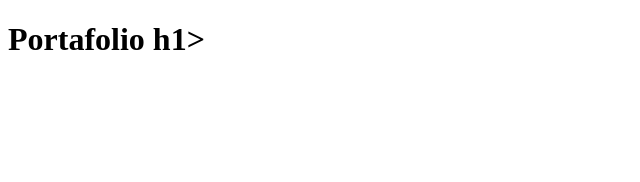
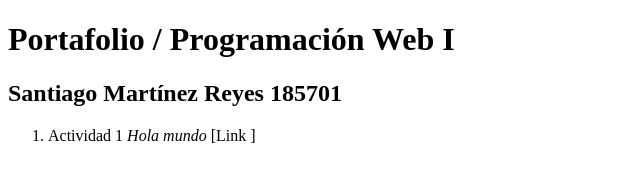
Before and after one commit to Santimtz16/Mortal_Codex.github.io, a plain HTML site: page index.html in a window 1280 px wide. Shown: the whole page, without its empty margins (0-640 px from the left). Drawn offline with Linux system fonts and the light colour scheme.

Commit message:
Update index.html

```diff
--- a/index.html
+++ b/index.html
@@ -9,6 +9,11 @@
     <meta name= "Descripción" content= "Index">
   </head>
   <body>
-    <h1> Portafolio </body>h1>
+    <h1> Portafolio / Programación Web I <h1>
+    <h2>Santiago Martínez Reyes 185701</h2>
+      <ol>
+        <li> Actividad 1 <em> Hola mundo </em> [<a herf="">Link </a>]</li>
+      </ol>
+
   </body>
 </html>
```
